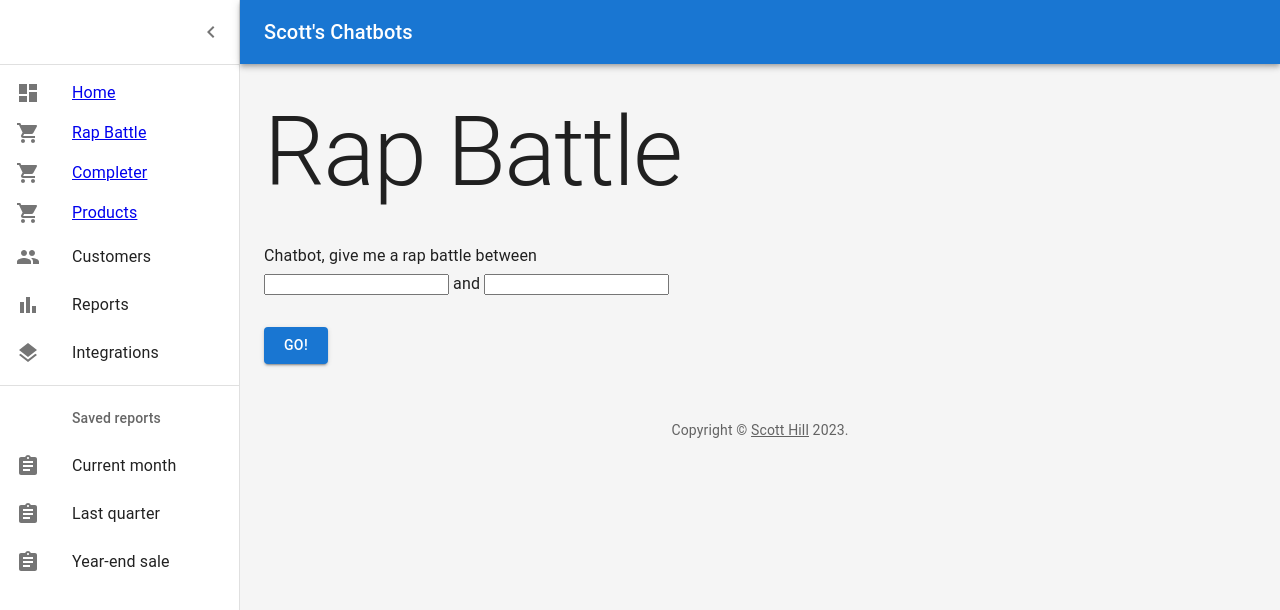
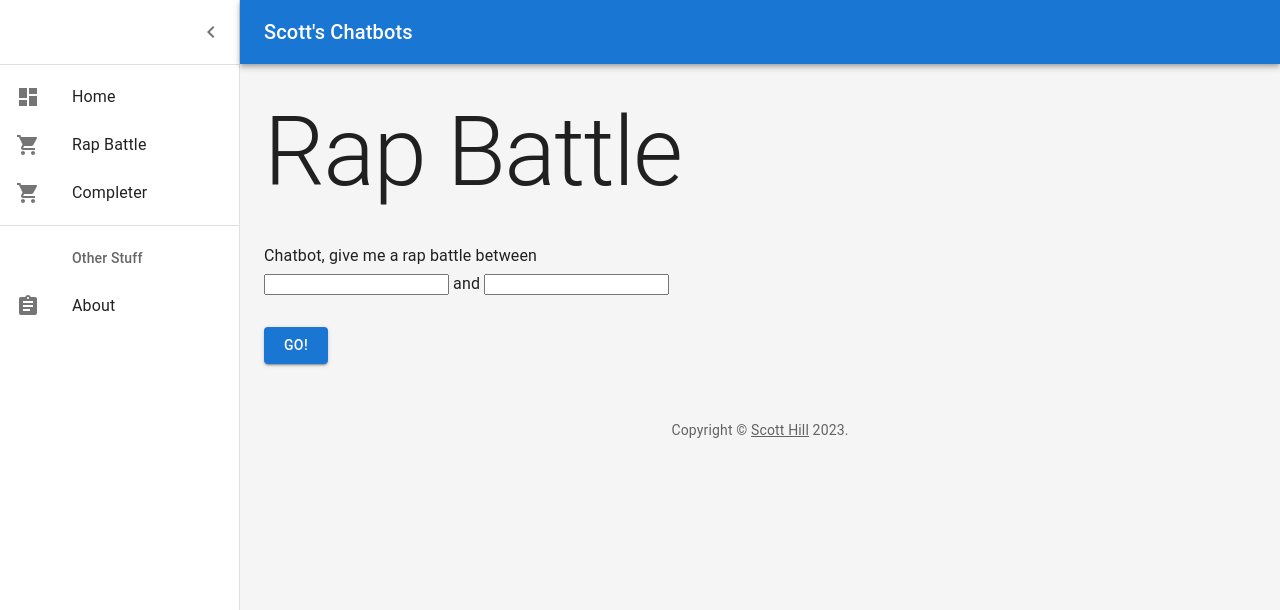
Before and after one commit to hillscottc/openai-fe, a React (Create React App) app: page /rap in a window 1280 px wide. Shown: the top 610 px of the page. Built offline with nearby package versions, Linux system fonts and the light colour scheme.

Commit message:
fixed left nav

```diff
--- a/src/App-LeftNav.js
+++ b/src/App-LeftNav.js
@@ -5,86 +5,44 @@ import ListItemText from "@mui/material/ListItemText";
 import ListSubheader from "@mui/material/ListSubheader";
 import DashboardIcon from "@mui/icons-material/Dashboard";
 import ShoppingCartIcon from "@mui/icons-material/ShoppingCart";
-import PeopleIcon from "@mui/icons-material/People";
-import BarChartIcon from "@mui/icons-material/BarChart";
-import LayersIcon from "@mui/icons-material/Layers";
 import AssignmentIcon from "@mui/icons-material/Assignment";
 import { Link } from "react-router-dom";
 
 export const mainListItems = (
-  <React.Fragment>
-    <ListItemButton>
+  <>
+    <ListItemButton component={Link} to="/">
       <ListItemIcon>
         <DashboardIcon />
       </ListItemIcon>
-      {/* <ListItemText primary="Dashboard" /> */}
-      <Link to="/">Home</Link>
+      <ListItemText primary="Home" />
     </ListItemButton>
 
-    <ListItemButton>
+    <ListItemButton component={Link} to="/rap">
       <ListItemIcon>
         <ShoppingCartIcon />
       </ListItemIcon>
-      <Link to="/rap">Rap Battle</Link>
+      <ListItemText primary="Rap Battle" />
     </ListItemButton>
 
-    <ListItemButton>
+    <ListItemButton component={Link} to="/completer">
       <ListItemIcon>
         <ShoppingCartIcon />
       </ListItemIcon>
-      <Link to="/completer">Completer</Link>
+      <ListItemText primary="Completer" />
     </ListItemButton>
-
-    <ListItemButton>
-      <ListItemIcon>
-        <ShoppingCartIcon />
-      </ListItemIcon>
-      <Link to="/products">Products</Link>
-    </ListItemButton>
-
-    <ListItemButton>
-      <ListItemIcon>
-        <PeopleIcon />
-      </ListItemIcon>
-      <ListItemText primary="Customers" />
-    </ListItemButton>
-    <ListItemButton>
-      <ListItemIcon>
-        <BarChartIcon />
-      </ListItemIcon>
-      <ListItemText primary="Reports" />
-    </ListItemButton>
-    <ListItemButton>
-      <ListItemIcon>
-        <LayersIcon />
-      </ListItemIcon>
-      <ListItemText primary="Integrations" />
-    </ListItemButton>
-  </React.Fragment>
+  </>
 );
 
 export const secondaryListItems = (
   <React.Fragment>
     <ListSubheader component="div" inset>
-      Saved reports
+      Other Stuff
     </ListSubheader>
     <ListItemButton>
       <ListItemIcon>
         <AssignmentIcon />
       </ListItemIcon>
-      <ListItemText primary="Current month" />
-    </ListItemButton>
-    <ListItemButton>
-      <ListItemIcon>
-        <AssignmentIcon />
-      </ListItemIcon>
-      <ListItemText primary="Last quarter" />
-    </ListItemButton>
-    <ListItemButton>
-      <ListItemIcon>
-        <AssignmentIcon />
-      </ListItemIcon>
-      <ListItemText primary="Year-end sale" />
+      <ListItemText primary="About" />
     </ListItemButton>
   </React.Fragment>
 );
--- a/src/pages/RapBattle.js
+++ b/src/pages/RapBattle.js
@@ -41,7 +41,7 @@ function RapBattle() {
   const handleSubmit = async (event) => {
     event.preventDefault();
 
-    setRapResults("Thinking, please wait....");
+    setRapResults("Working....");
     setIsLoading(true);
 
     // start the jargon timer
@@ -49,11 +49,21 @@ function RapBattle() {
       setRapResults((rapResults) => rapResults + "\n" + getJargon());
     }, 3000);
 
-    const results = await fetchRapperData(formData.person1, formData.person2);
-
-    clearInterval(jargonInterval); // stop the jargon timer
-    setRapResults((rapResults) => rapResults + "\n\n\nRESULTS:\n" + results);
-    setIsLoading(false);
+    const MOCKED_QUERY = true;
+    if (MOCKED_QUERY) {
+      // For fake data, during dev.
+      setTimeout(() => {
+        clearInterval(jargonInterval); // stop the jargon timer
+        setRapResults((rapResults) => rapResults + "\n\n\nRESULTS:\nMOCKED!!!");
+        setIsLoading(false);
+      }, 10000);
+    } else {
+      // Do the OpenAI query
+      const results = await fetchRapperData(formData.person1, formData.person2);
+      clearInterval(jargonInterval); // stop the jargon timer
+      setRapResults((rapResults) => rapResults + "\n\n\nRESULTS:\n" + results);
+      setIsLoading(false);
+    }
   };
 
   return (
--- a/src/utils.js
+++ b/src/utils.js
@@ -1,5 +1,3 @@
-//Give me 10 short super technical jargon phrases
-
 export function getJargon() {
   return RandomBS[Math.floor(Math.random() * RandomBS.length)];
 }
@@ -54,7 +52,6 @@ const RandomBS = [
   "Deepening a learning-driven generative adversarial networks for idiom super-resolution.",
   "Securing enclave implementation using homomorphic encryption.",
   "Performing non-volatile memory caching of synergistic language table.",
-  "Cloud-native container orchestration with Kubernetes and Istio integration.",
   "Authorizing neural network pruning using L1 regularization for model compression.",
   "Enhancing quantum-resistant cryptographic algorithms for post-quantum security.",
   "Tuning service workers for enhanced WebAssembly access.",
```
